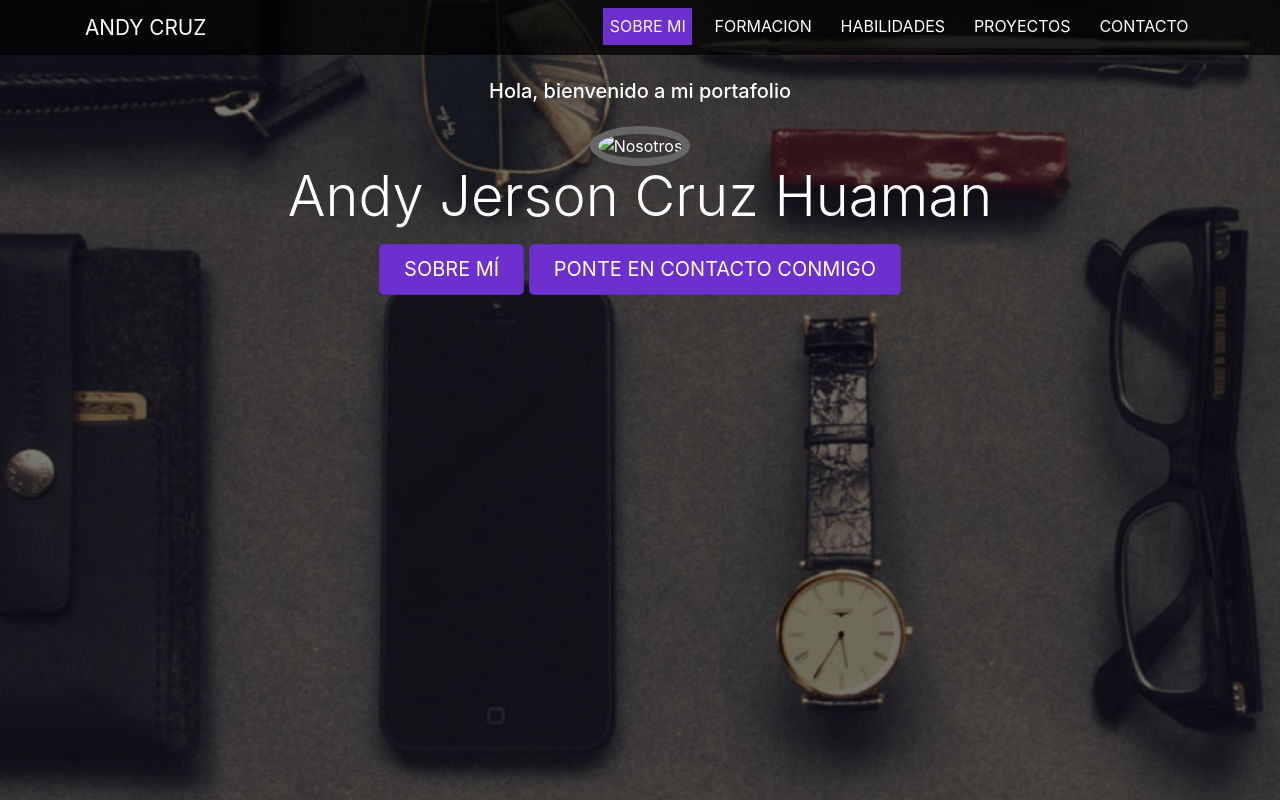
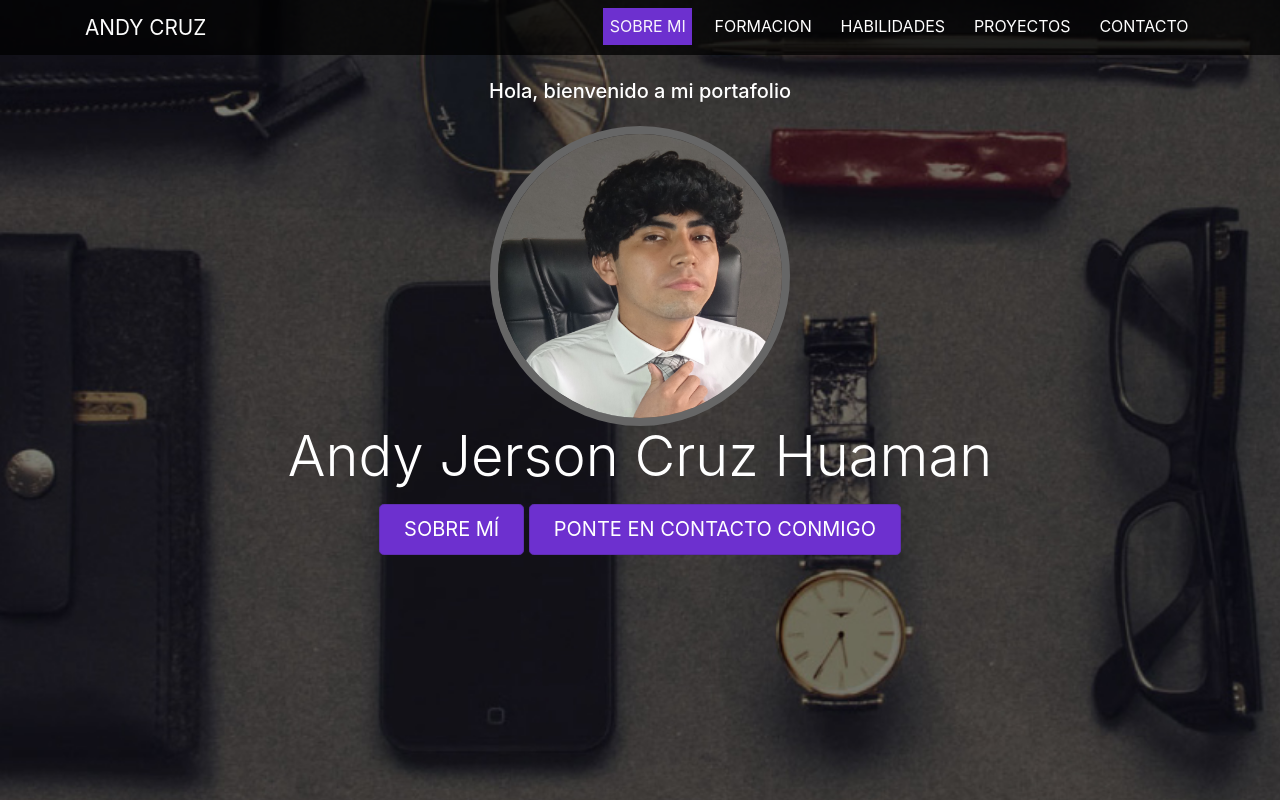
Before and after one commit to andycruz47/portafolio, a plain HTML site: page index.html in a window 1280 px wide. Shown: the top 800 px of the page. Drawn offline with Linux system fonts and the light colour scheme.

Commit message:
Update index.html

```diff
--- a/index.html
+++ b/index.html
@@ -56,7 +56,7 @@
 <section class="bienvenidos text-xs-center">
 <div class="texto-bienvenido" id="bienvenido">
 <p class="h5 mb-2">Hola, bienvenido a mi portafolio</p>
-<img class="img-circle" src="images/yop.jpg" alt="Nosotros" width="181" class="img-fluid my-auto mb-2 ">
+<img class="img-circle" src="images/yo.jpg" alt="ImgProfile" width="181" class="img-fluid my-auto mb-2 ">
 <h1 class="display-4 mb-1 ">Andy Jerson Cruz Huaman</h1>
 <div class="row">
   <div class="col-md-12">
```
